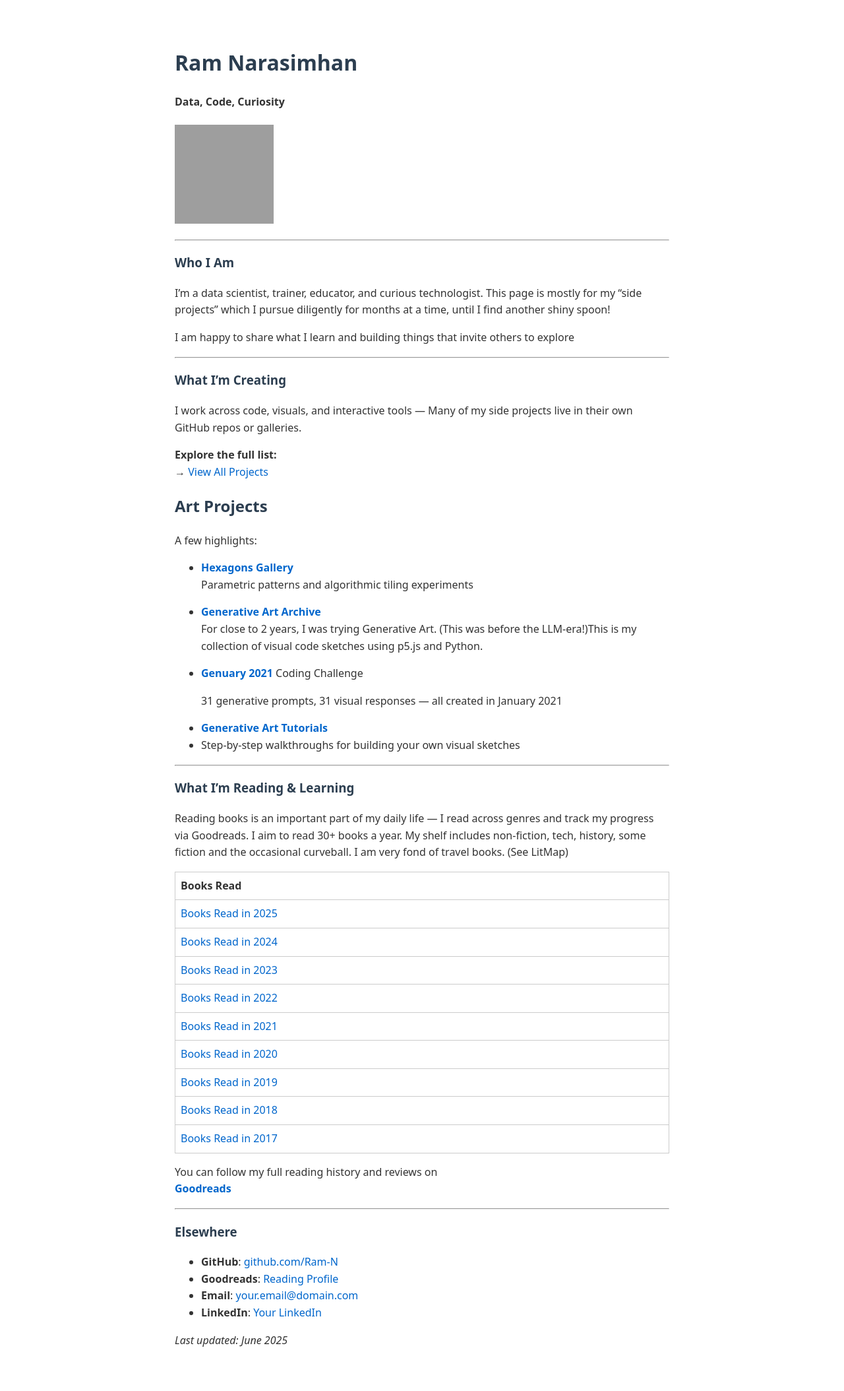
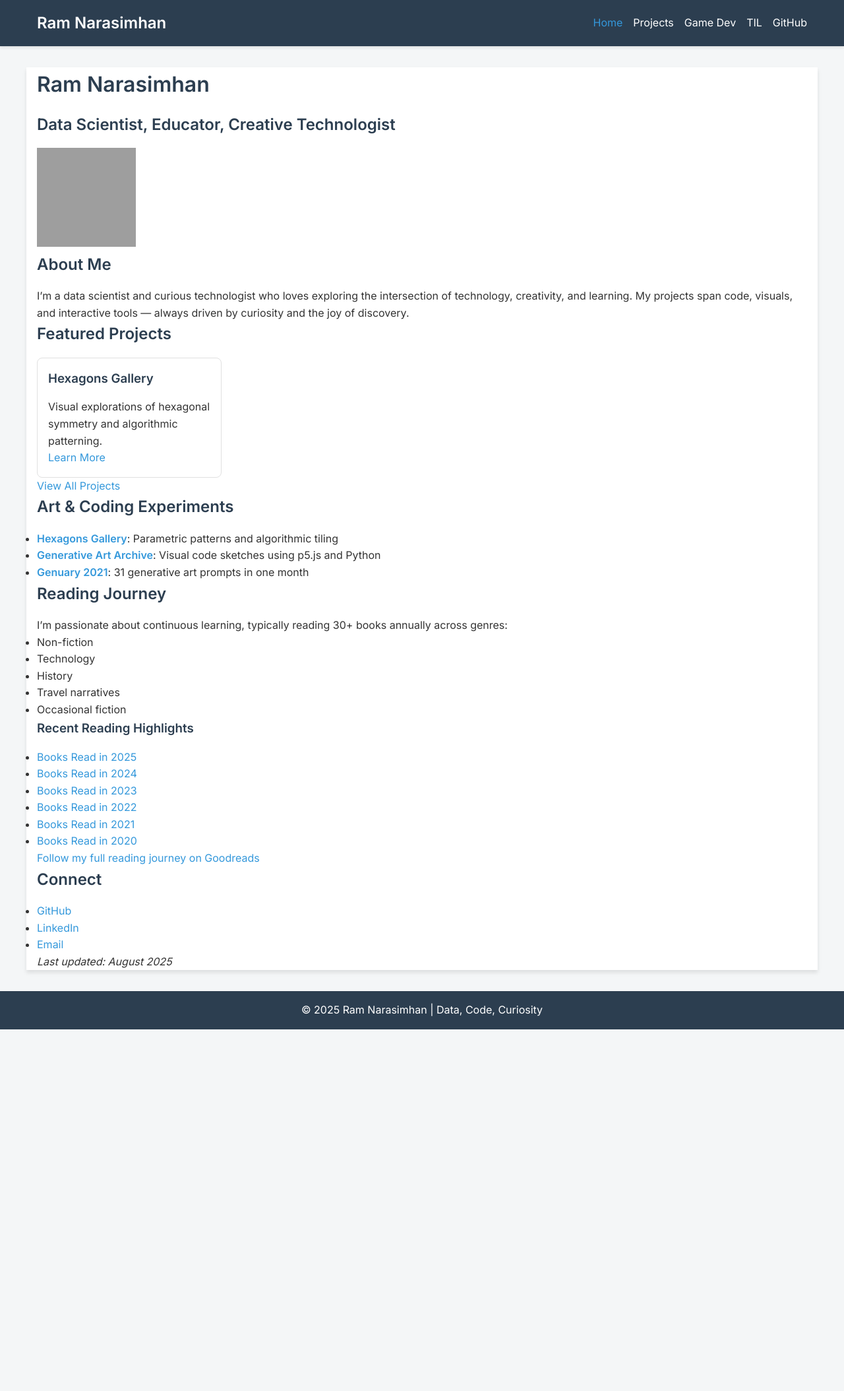
Before and after one commit to Ram-N/Ram-N.github.io, a Jekyll site: the page built from index.md, in a window 1280 px wide. Shown: the whole page at 66% size. Built offline with Jekyll 4.4.1, drawn with Linux system fonts in a browser that asks for light colours; after the commit the page ends 1560 px from its top, so only the background shows below that; grey boxes are pictures that could not be loaded.

Commit message:
chore: update site layout and content
Updates to default layout, CSS, and site index

```diff
--- a/_layouts/default.html
+++ b/_layouts/default.html
@@ -2,13 +2,34 @@
 <html lang="en">
   <head>
     <meta charset="UTF-8" />
-    <title>{{ page.title }} | {{ site.title }}</title>
+    <meta name="viewport" content="width=device-width, initial-scale=1.0">
+    <title>{{ page.title }} | Ram Narasimhan</title>
     {% seo %}
+    <link href="https://fonts.googleapis.com/css2?family=Inter:wght@300;400;600&display=swap" rel="stylesheet">
     <link rel="stylesheet" href="{{ "/assets/css/style.css" | relative_url }}">
   </head>
   <body>
-    <div class="container">
+    <header>
+      <nav>
+        <div class="logo">Ram Narasimhan</div>
+        <input type="checkbox" id="nav-toggle" class="nav-toggle">
+        <label for="nav-toggle" class="nav-toggle-label">
+          <span></span>
+        </label>
+        <ul class="nav-menu">
+          <li><a href="/" {% if page.url == '/' %}class="active"{% endif %}>Home</a></li>
+          <li><a href="/projects" {% if page.url contains '/projects' %}class="active"{% endif %}>Projects</a></li>
+          <li><a href="/game-dev" {% if page.url contains '/game-dev' %}class="active"{% endif %}>Game Dev</a></li>
+          <li><a href="/TIL" {% if page.url contains '/TIL' %}class="active"{% endif %}>TIL</a></li>
+          <li><a href="https://github.com/Ram-N" target="_blank">GitHub</a></li>
+        </ul>
+      </nav>
+    </header>
+    <main class="container">
       {{ content }}
-    </div>
+    </main>
+    <footer>
+      <p>© {{ site.time | date: '%Y' }} Ram Narasimhan | Data, Code, Curiosity</p>
+    </footer>
   </body>
 </html>
--- a/assets/css/style.css
+++ b/assets/css/style.css
@@ -1,28 +1,162 @@
+:root {
+  --primary-color: #2c3e50;
+  --accent-color: #3498db;
+  --text-color: #333;
+  --background-color: #f4f6f7;
+}
+
+* {
+  margin: 0;
+  padding: 0;
+  box-sizing: border-box;
+}
+
 body {
-  font-family: system-ui, sans-serif;
+  font-family: 'Inter', system-ui, sans-serif;
   line-height: 1.6;
-  max-width: 750px;
+  color: var(--text-color);
+  background-color: var(--background-color);
+}
+
+header {
+  background-color: var(--primary-color);
+  color: white;
+  padding: 1rem 0;
+  box-shadow: 0 2px 4px rgba(0,0,0,0.1);
+}
+
+nav {
+  display: flex;
+  justify-content: space-between;
+  align-items: center;
+  max-width: 1200px;
+  margin: 0 auto;
+  padding: 0 1rem;
+}
+
+.logo {
+  font-weight: 600;
+  font-size: 1.5rem;
+}
+
+.nav-menu {
+  display: flex;
+  list-style: none;
+}
+
+.nav-menu li {
+  margin-left: 1rem;
+}
+
+.nav-menu a {
+  color: white;
+  text-decoration: none;
+  transition: color 0.3s ease;
+}
+
+.nav-menu a:hover, .nav-menu a.active {
+  color: var(--accent-color);
+}
+
+.nav-toggle, .nav-toggle-label {
+  display: none;
+}
+
+.container {
+  max-width: 1200px;
   margin: 2rem auto;
-  padding: 1rem;
-  color: #333;
+  padding: 0 1rem;
+  background-color: white;
+  box-shadow: 0 4px 6px rgba(0,0,0,0.1);
+}
+
+main {
+  padding: 2rem;
 }
 
 h1, h2, h3 {
-  color: #2c3e50;
+  color: var(--primary-color);
+  margin-bottom: 1rem;
 }
 
 a {
-  color: #0066cc;
+  color: var(--accent-color);
   text-decoration: none;
+  transition: color 0.3s ease;
 }
 
 a:hover {
   text-decoration: underline;
 }
 
+footer {
+  text-align: center;
+  padding: 1rem;
+  background-color: var(--primary-color);
+  color: white;
+}
+
+/* Responsive Design */
+@media screen and (max-width: 768px) {
+  .nav-toggle-label {
+    display: block;
+    cursor: pointer;
+  }
+
+  .nav-toggle-label span,
+  .nav-toggle-label span::before,
+  .nav-toggle-label span::after {
+    display: block;
+    background: white;
+    height: 2px;
+    width: 2em;
+    border-radius: 2px;
+    position: relative;
+  }
+
+  .nav-toggle-label span::before,
+  .nav-toggle-label span::after {
+    content: '';
+    position: absolute;
+  }
+
+  .nav-toggle-label span::before {
+    bottom: 7px;
+  }
+
+  .nav-toggle-label span::after {
+    top: 7px;
+  }
+
+  .nav-toggle {
+    display: none;
+  }
+
+  .nav-menu {
+    position: absolute;
+    top: 100%;
+    left: 0;
+    right: 0;
+    flex-direction: column;
+    background-color: var(--primary-color);
+    display: none;
+  }
+
+  .nav-toggle:checked ~ .nav-menu {
+    display: flex;
+  }
+
+  .nav-menu li {
+    margin: 0;
+    text-align: center;
+    padding: 1rem;
+    border-top: 1px solid rgba(255,255,255,0.1);
+  }
+}
+
 table {
+  width: 100%;
   border-collapse: collapse;
-  width: 100%;
   margin: 1em 0;
 }
 
@@ -31,3 +165,22 @@ th, td {
   padding: 0.5em;
   text-align: left;
 }
+
+/* Project Card Grid */
+.projects-grid {
+  display: grid;
+  grid-template-columns: repeat(auto-fill, minmax(250px, 1fr));
+  gap: 1rem;
+}
+
+.project-card {
+  border: 1px solid #e0e0e0;
+  border-radius: 8px;
+  padding: 1rem;
+  transition: transform 0.3s ease;
+}
+
+.project-card:hover {
+  transform: scale(1.05);
+  box-shadow: 0 4px 6px rgba(0,0,0,0.1);
+}
--- a/index.md
+++ b/index.md
@@ -5,76 +5,55 @@ title: Home
 
 # Ram Narasimhan
 
-#### Data, Code, Curiosity
+## Data Scientist, Educator, Creative Technologist
 
-![Ram's Avatar](https://avatars.githubusercontent.com/Ram-N?size=150)
+![Ram's Avatar](https://avatars.githubusercontent.com/Ram-N?size=150){: .avatar}
 
----
+## About Me
 
-### Who I Am
+I'm a data scientist and curious technologist who loves exploring the intersection of technology, creativity, and learning. My projects span code, visuals, and interactive tools — always driven by curiosity and the joy of discovery.
 
-I'm a data scientist, trainer, educator, and curious technologist.
-This page is mostly for my "side projects" which I pursue diligently for months at a time, until I find another shiny spoon!
+## Featured Projects
 
-I am happy to share what I learn and building things that invite others to explore
+<div class="projects-grid">
+{% for project in site.projects limit:4 %}
+  <div class="project-card">
+    <h3>{{ project.title }}</h3>
+    <p>{{ project.description }}</p>
+    <a href="{{ project.url }}" class="project-link">Learn More</a>
+  </div>
+{% endfor %}
+</div>
 
----
+[View All Projects](/projects){: .btn .btn-primary}
 
+## Art & Coding Experiments
 
-### What I’m Creating
+- **[Hexagons Gallery](https://ram-n.github.io/hexagons-gallery/)**: Parametric patterns and algorithmic tiling
+- **[Generative Art Archive](https://github.com/Ram-N/generative_art/blob/master/contact_sheet.md)**: Visual code sketches using p5.js and Python
+- **[Genuary 2021](https://ram-n.github.io/Genuary_2021/)**: 31 generative art prompts in one month
 
-I work across code, visuals, and interactive tools —
-Many of my side projects live in their own GitHub repos or galleries.
+## Reading Journey
 
-**Explore the full list:**
-→ [View All Projects](/projects)
+I'm passionate about continuous learning, typically reading 30+ books annually across genres:
+- Non-fiction
+- Technology
+- History
+- Travel narratives
+- Occasional fiction
 
-## Art Projects
-A few highlights:
+### Recent Reading Highlights
 
-- **[Hexagons Gallery](https://ram-n.github.io/hexagons-gallery/)**
-  Parametric patterns and algorithmic tiling experiments
+{% for year in (2020..2025) reversed %}
+- [Books Read in {{ year }}](https://www.goodreads.com/user/year_in_books/{{ year }}/37469588)
+{% endfor %}
 
-- **[Generative Art Archive](https://github.com/Ram-N/generative_art/blob/master/contact_sheet.md)**
-  For close to 2 years, I was trying Generative Art. (This was before the LLM-era!)This is my collection of visual code sketches using p5.js and Python.
+[Follow my full reading journey on Goodreads](https://www.goodreads.com/user/show/37469588-ramnarasimhan){: .btn .btn-secondary}
 
-- **[Genuary 2021](https://ram-n.github.io/Genuary_2021/)**  Coding Challenge
+## Connect
 
-  31 generative prompts, 31 visual responses — all created in January 2021
+- [GitHub](https://github.com/Ram-N)
+- [LinkedIn](https://linkedin.com/in/yourprofile)
+- [Email](mailto:your.email@domain.com)
 
-- **[Generative Art Tutorials](https://ram-n.github.io/hexagons/build/html/documentation_jupyter.html)**
--  Step-by-step walkthroughs for building your own visual sketches
-
-
----
-
-### What I’m Reading & Learning
-
-Reading books is an important part of my daily life — I read across genres and track my progress via Goodreads.
-I aim to read 30+ books a year. My shelf includes non-fiction, tech, history, some fiction and the occasional curveball. I am very fond of travel books. (See LitMap)
-
-| Books Read|
-|------|
-| [Books Read in 2025](https://www.goodreads.com/user_challenges/XXXXX) |
-| [Books Read in 2024](https://www.goodreads.com/user/year_in_books/2024/37469588) |
-| [Books Read in 2023](https://www.goodreads.com/user/year_in_books/2023/37469588) |
-| [Books Read in 2022](https://www.goodreads.com/user/year_in_books/2022/37469588) |
-| [Books Read in 2021](https://www.goodreads.com/user/year_in_books/2021/37469588) |
-| [Books Read in 2020](https://www.goodreads.com/user/year_in_books/2020/37469588) |
-| [Books Read in 2019](https://www.goodreads.com/user/year_in_books/2019/37469588) |
-| [Books Read in 2018](https://www.goodreads.com/user/year_in_books/2018/37469588) |
-| [Books Read in 2017](https://www.goodreads.com/user/year_in_books/2017/37469588) |
-
-You can follow my full reading history and reviews on
-**[Goodreads](https://www.goodreads.com/user/show/37469588-ramnarasimhan)**
-
----
-
-### Elsewhere
-
-- **GitHub**: [github.com/Ram-N](https://github.com/Ram-N)
-- **Goodreads**: [Reading Profile](https://www.goodreads.com/user/show/XXXXXXX)
-- **Email**: [your.email@domain.com](mailto:your.email@domain.com)
-- **LinkedIn**: [Your LinkedIn](https://linkedin.com/in/yourprofile)
-
-_Last updated: June 2025_
+_Last updated: August 2025_
```
Also changed, not shown: TIL.md (+12 -2 lines).
